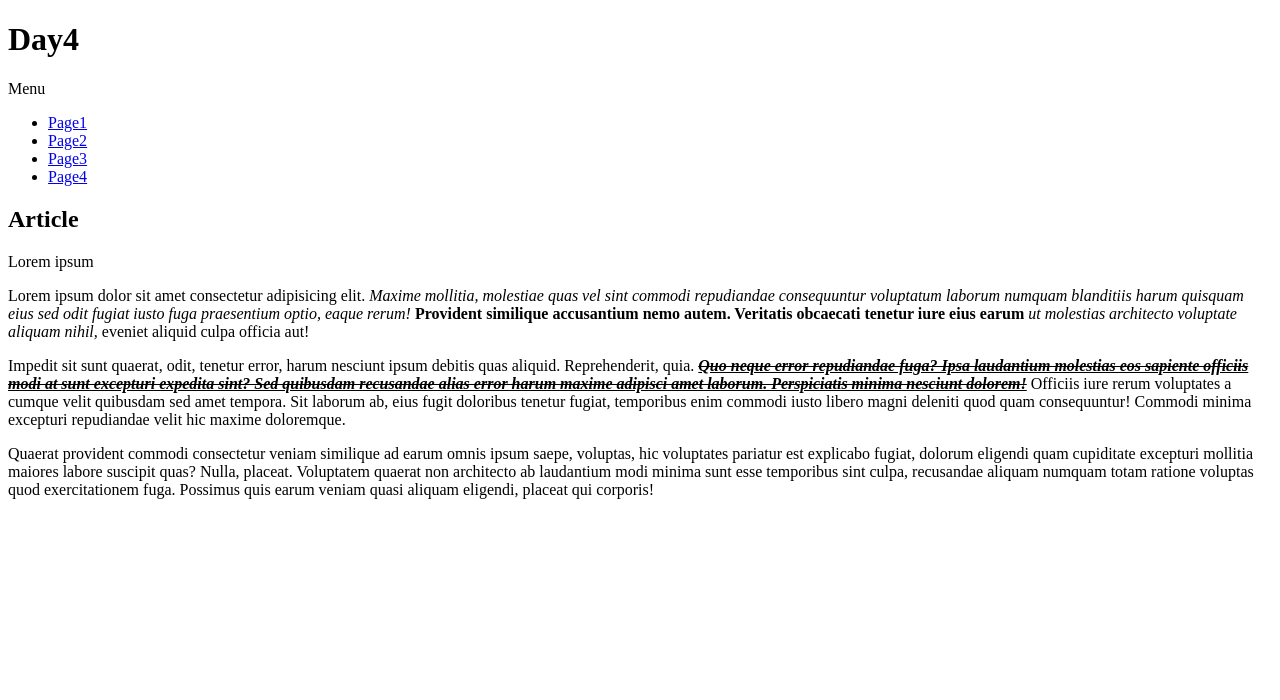
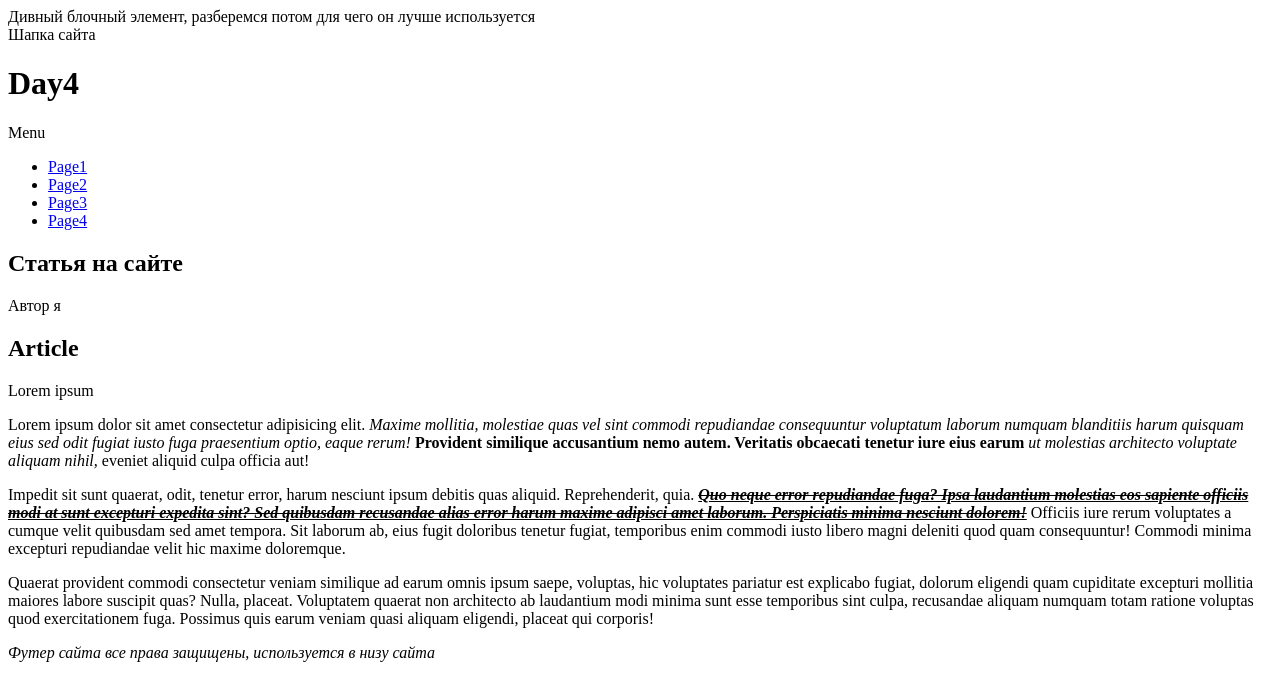
Before and after one commit to AKozhemyako/day4, a plain HTML site: page index.html in a window 1280 px wide. Drawn offline with Linux system fonts and the light colour scheme.

```diff
--- a/index.html
+++ b/index.html
@@ -8,8 +8,11 @@
 	<meta name="keywords" content="Web-page, html" />
 </head>
 <body>
+	<div>Дивный блочный элемент, разберемся потом для чего он лучше используется</div>
+	<head>Шапка сайта</head>
 	<h1>Day4</h1>
 	<section>
+	<nav>
 		<p>Menu</p>
 		<ul>
 			<li>
@@ -25,8 +28,13 @@
 				<a href="#">Page4</a>
 			</li>
 		</ul>
+	</nav>
 	</section>
 	<article>
+		<header>
+			<h2>Статья на сайте</h2>
+			<p>Автор я</p>
+		</header>
 		<h2>Article</h2>
 		<p>Lorem ipsum</p>
 		<p>Lorem ipsum dolor sit amet consectetur adipisicing elit. <em>Maxime mollitia,
@@ -53,5 +61,8 @@
 totam ratione voluptas quod exercitationem fuga. Possimus quis earum veniam
 quasi aliquam eligendi, placeat qui corporis!</p>
 	</article>
+	<footer>
+		<p><i>Футер сайта все права защищены, используется в низу сайта</i></p>
+	</footer>
 </body>
 </html>
```
Also changed, not shown: page.html (added, +12 -0 lines).
